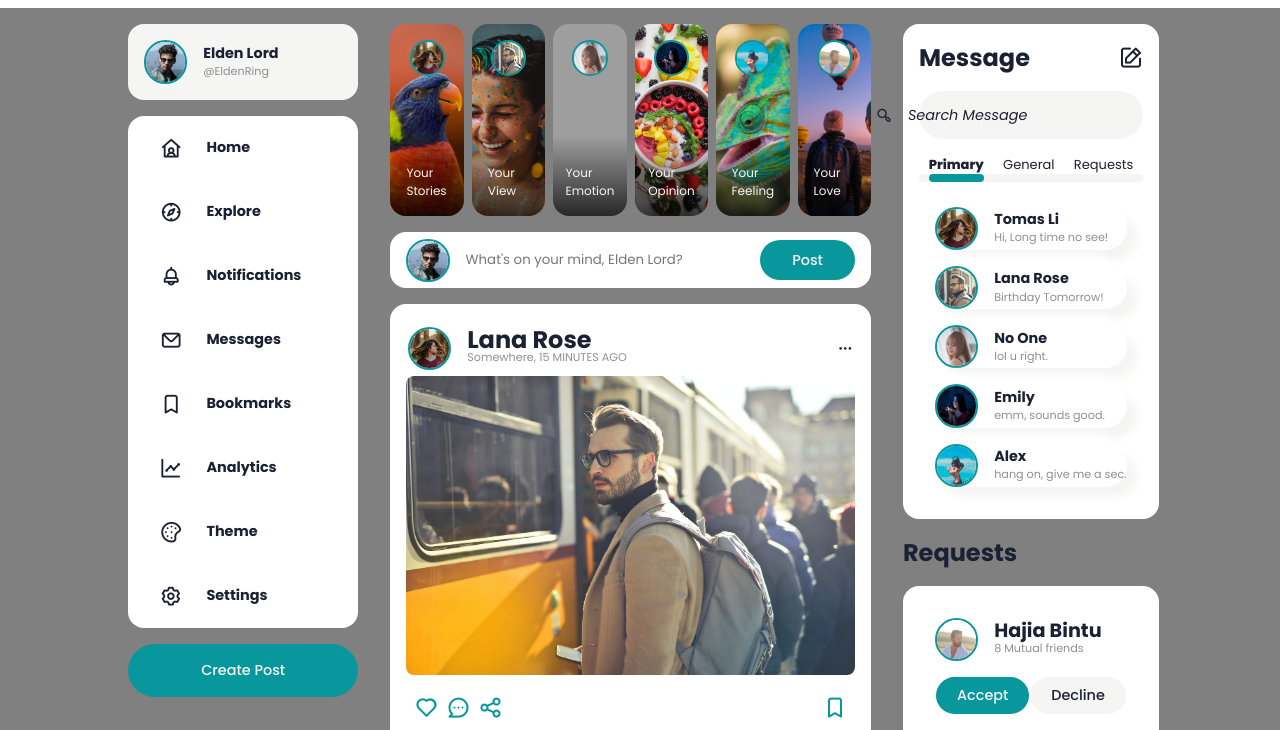
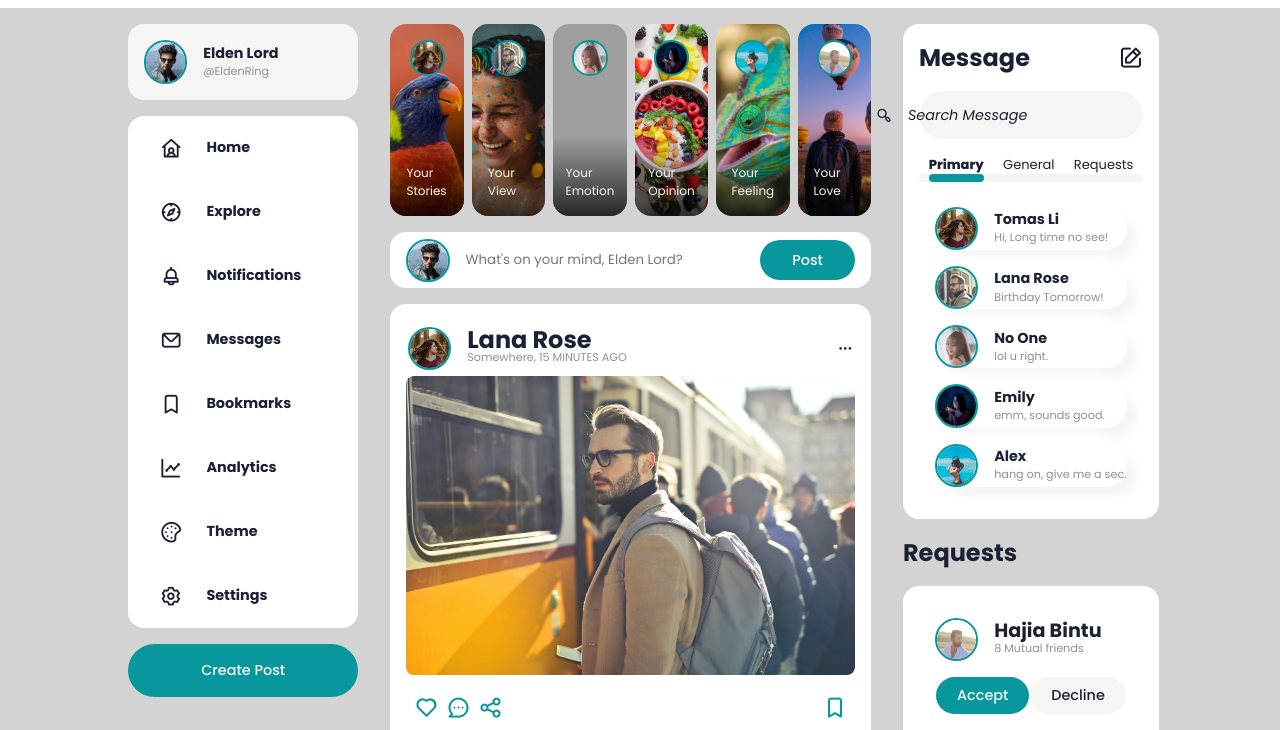
Before and after one commit to tairanl/webSocial, a website built with Vite: page index.html in a window 1280 px wide. Shown: the part 62-792 px from the top of the page. Built offline with nearby package versions, Linux system fonts and the light colour scheme; grey boxes are pictures that could not be loaded.

Commit message:
change bg color

```diff
--- a/src/css/foundation/common.css
+++ b/src/css/foundation/common.css
@@ -10,7 +10,7 @@ body {
   width: 100vw;
   min-height: 100vh;
   background: var(--color-white);
-  background-color: gray;
+  background-color: lightgrey;
 }
 
 *,
```
